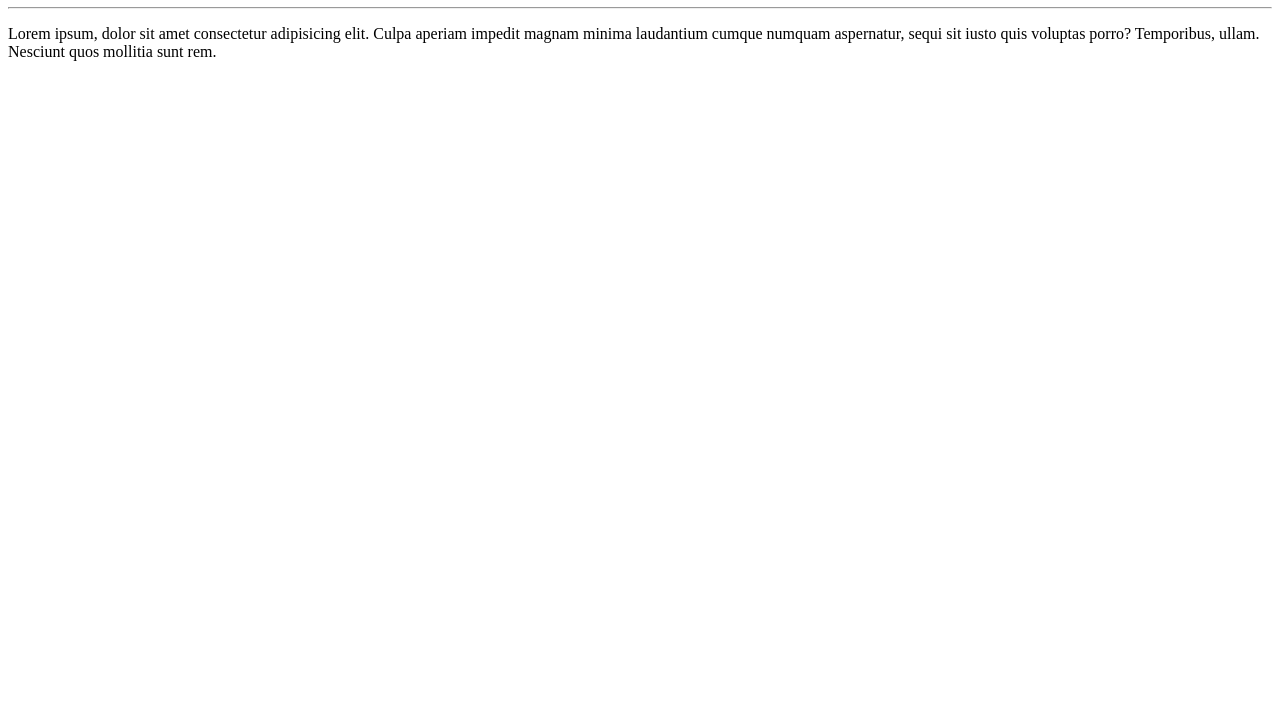
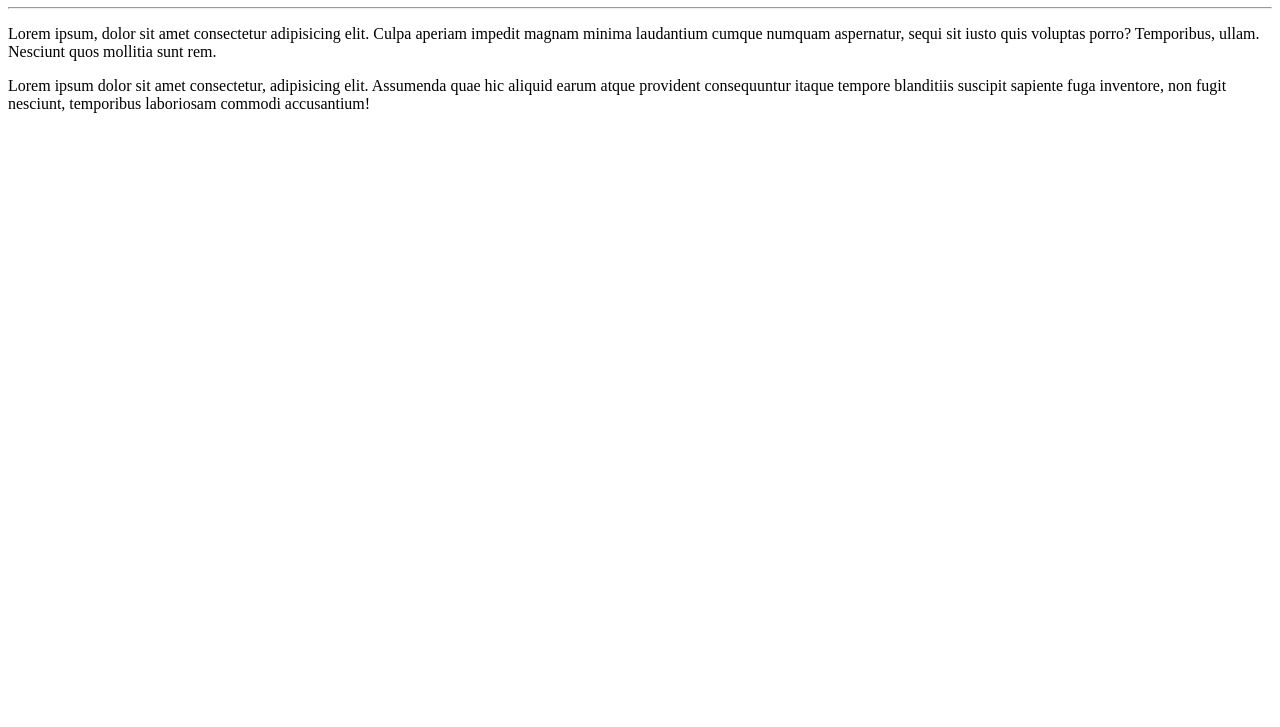
Before and after one commit to oEliezerGarcia/Ola-Mundo, a plain HTML site: page site-exemplo/index.html in a window 1280 px wide. Shown: the part 73-800 px from the top of the page. Drawn offline with Linux system fonts and the light colour scheme.

Commit message:
adicionei um parágrafo

```diff
--- a/site-exemplo/index.html
+++ b/site-exemplo/index.html
@@ -9,5 +9,6 @@
     <h1>Olá, Mundo!</h1>
     <hr>
     <p>Lorem ipsum, dolor sit amet consectetur adipisicing elit. Culpa aperiam impedit magnam minima laudantium cumque numquam aspernatur, sequi sit iusto quis voluptas porro? Temporibus, ullam. Nesciunt quos mollitia sunt rem.</p>
+    <p>Lorem ipsum dolor sit amet consectetur, adipisicing elit. Assumenda quae hic aliquid earum atque provident consequuntur itaque tempore blanditiis suscipit sapiente fuga inventore, non fugit nesciunt, temporibus laboriosam commodi accusantium!</p>
 </body>
 </html>
```
